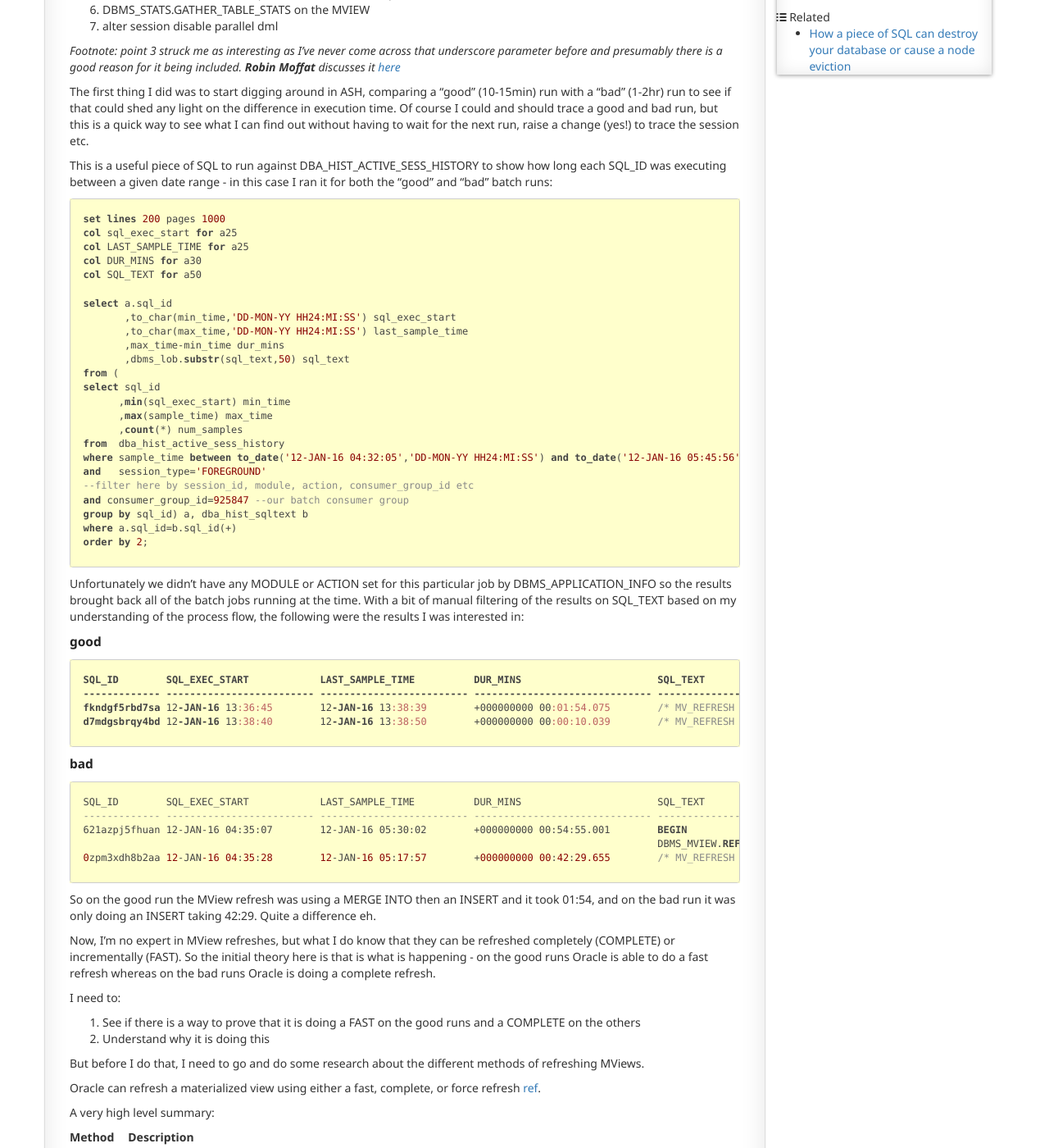
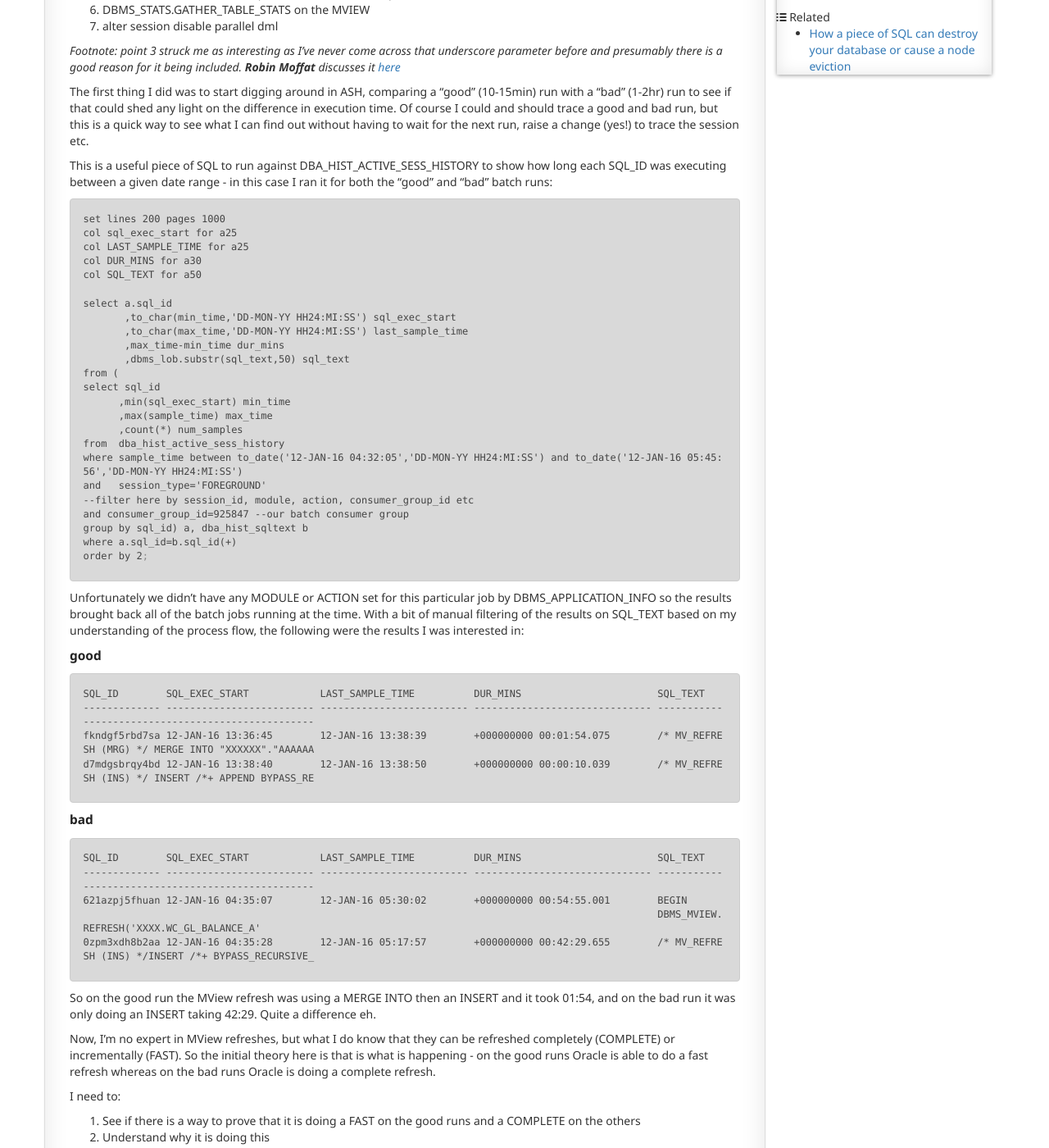
Before and after one commit to ssenior45/ssenior45.github.io, a Jekyll site: the page built from _posts/2016-01-22-slow_mv_refresh_intermittent.md, in a window 1280 px wide and 1400 px high, scrolled down 451 px. Shown: the whole window at 82% size. Built offline with Jekyll 4.4.1, drawn with Linux system fonts in a browser that asks for light colours; nearby versions of some CDN libraries; Markdown is read by kramdown in place of the engine named in the settings; comment, search, counter and statistics services are not loaded; some of the changed text lies outside the part shown.

Commit message:
Update 2016-01-22-slow_mv_refresh_intermittent.md

````diff
--- a/_posts/2016-01-22-slow_mv_refresh_intermittent.md
+++ b/_posts/2016-01-22-slow_mv_refresh_intermittent.md
@@ -26,7 +26,7 @@
 
 This is a useful piece of SQL to run against DBA_HIST_ACTIVE_SESS_HISTORY to show how long each SQL_ID was executing between a given date range - in this case I ran it for both the "good" and "bad" batch runs:
 
-```
+```Ini
 set lines 200 pages 1000
 col sql_exec_start for a25
 col LAST_SAMPLE_TIME for a25
@@ -57,7 +57,7 @@
 
 ###good
 
-```
+```Ini
 SQL_ID        SQL_EXEC_START            LAST_SAMPLE_TIME          DUR_MINS                       SQL_TEXT
 ------------- ------------------------- ------------------------- ------------------------------ --------------------------------------------------
 fkndgf5rbd7sa 12-JAN-16 13:36:45        12-JAN-16 13:38:39        +000000000 00:01:54.075        /* MV_REFRESH (MRG) */ MERGE INTO "XXXXXX"."AAAAAA
@@ -66,7 +66,7 @@
 
 ###bad
 
-```
+```Ini
 SQL_ID        SQL_EXEC_START            LAST_SAMPLE_TIME          DUR_MINS                       SQL_TEXT
 ------------- ------------------------- ------------------------- ------------------------------ --------------------------------------------------
 621azpj5fhuan 12-JAN-16 04:35:07        12-JAN-16 05:30:02        +000000000 00:54:55.001        BEGIN
@@ -139,7 +139,7 @@
 
 ###good###
 
-```
+```Ini
 partition [1020] is retrieved.
 partition [1030] is retrieved.
 partition [1040] is retrieved.
@@ -165,7 +165,7 @@
 
 ###bad###
 
-```
+```Ini
  Refresh method picked Complete
  /* MV_REFRESH (DEL) */ truncate table "XXXX"."OUR_MVIEW" purge snapshot log
  /* MV_REFRESH (INS) */INSERT INTO "XXXX"."OUR_MVIEW"...
@@ -197,7 +197,7 @@
 
 *Note - this is an extension of a test case in a post by [Uwe  Hesse](http://uhesse.com/2012/04/05/materialized-views-partition-change-tracking/)*
 
-```sql
+```Ini
 REM set env
 
 alter session set nls_date_format='DD-MON-YY HH24:MI:SS';
@@ -326,7 +326,7 @@
 
 ##Test 1 : Only update the partitioned SALES table
 
-```sql
+```Ini
 SQL> update sales set amount_sold=1 where rownum<2;
 
 1 row updated.
@@ -367,7 +367,7 @@
 
 So because we've updated one of the partitions in the SALES table, the SALES_MV MView needs a compile. It also shows that the last refresh was a COMPLETE one, which makes sense on the initial build.
 
-```sql
+```Ini
 SQL> select * from dba_mview_detail_partition where mview_name='SALES_MV' order by 6;
 
 OWNER                          MVIEW_NAME                     DETAILOBJ_OWNER                DETAILOBJ_NAME                 DETAIL_PARTITION_NAME          DETAIL_PARTITION_POSITION FRESH
@@ -381,7 +381,7 @@
 
 This view shows which partition (c0) is STALE. So let's refresh the MView and see what method Oracle chooses:
 
-```
+```Ini
 SQL> exec DBMS_MVIEW.REFRESH('SYSTEM.SALES_MV', method=>'?',ATOMIC_REFRESH=>false);
 
 PL/SQL procedure successfully completed.
@@ -408,7 +408,7 @@
 
 ##Test 2 : Update the partitioned SALES table, and either the CHANNELS or the CUSTOMERS table
 
-```sql
+```Ini
 SQL> update sales set amount_sold=1 where rownum<2;
 
 1 row updated.
````
